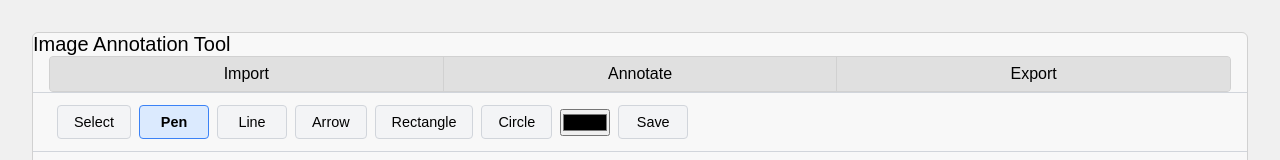
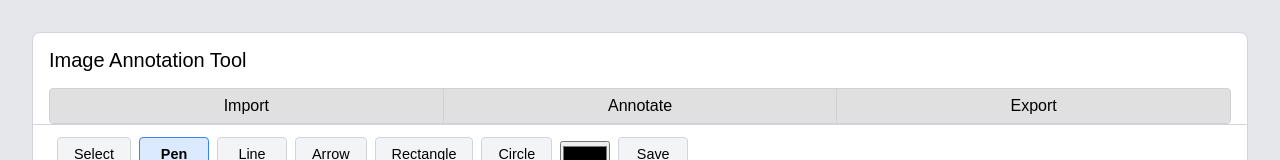
Before and after one commit to ZaynUH/annotation-tool, a Next.js app: page /annotate in a window 1280 px wide. Shown: the top 160 px of the page. Built offline with nearby package versions, Linux system fonts and the light colour scheme; no server answers.

Commit message:
css combine

```diff
--- a/styles/AnnotatePage.module.css
+++ b/styles/AnnotatePage.module.css
@@ -1,36 +1,25 @@
 .page {
+  background-color: #e5e7eb;
   min-height: 100vh;
-  padding: 2rem;
-  background-color: #f0f0f0; /* page background */
   display: flex;
   justify-content: center;
-  align-items: flex-start;
-  overflow: hidden;
+  padding: 2rem;
 }
 
 .card {
+  background-color: white;
+  border: 1px solid #d1d5db;
+  border-radius: 8px;
   width: 100%;
   max-width: 1400px;
-  background-color: #f8f8f8; /* card background */
-  border: 1px solid #d1d1d1;
-  border-radius: 6px;
   display: flex;
   flex-direction: column;
-  overflow: hidden;
-}
-
-/* === Header === */
-.header {
-  display: flex;
-  justify-content: space-between;
-  align-items: center;
-  padding: 1rem;
 }
 
 .title {
+  padding: 1rem;
   font-size: 1.25rem;
   font-weight: 500;
-  margin: 0;
   color: black;
 }
 
```
